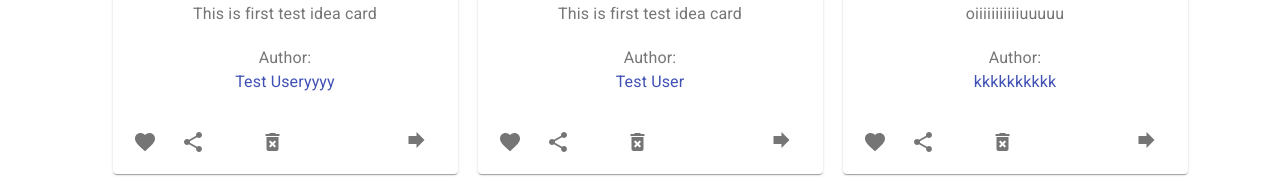
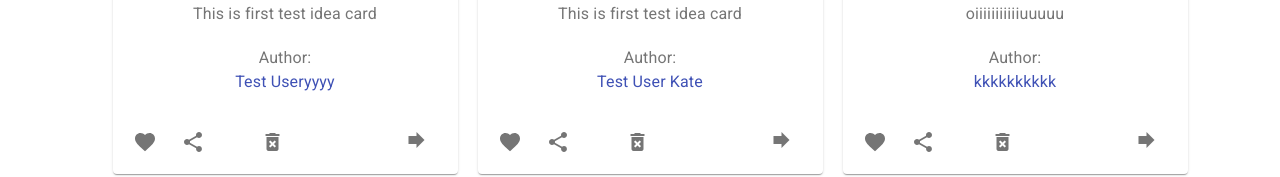
Before and after one commit to KaterynaTymchenko/Koa, a React (Create React App) app: page / in a window 1280 px wide. Shown: the part 457-634 px from the top of the page. Built offline with nearby package versions, Linux system fonts and the light colour scheme; data requests are answered from the project's data file.

Commit message:
Add correct url

```diff
--- a/db.json
+++ b/db.json
@@ -7,10 +7,10 @@
       "id": 1
     },
     {
-      "id": 2,
       "title": "Test idea card",
       "description": "This is first test idea card",
-      "author": "Test User"
+      "author": "Test User Kate",
+      "id": 2
     },
     {
       "title": "Kate",
--- a/src/routes/IdeaList/components/IdeaItem.jsx
+++ b/src/routes/IdeaList/components/IdeaItem.jsx
@@ -45,7 +45,7 @@ export default function IdeaItem(props) {
         <Button onClick={() => props.deleteIdea(props.id)}>
           <i className="material-icons iconDelete">delete_forever</i>
         </Button>
-        <Link className="link" to={{ pathname: `/${props.id}` }}>
+        <Link className="link" to={{ pathname: `/ideas/${props.id}` }}>
           <i className="material-icons">forward</i>
         </Link>
       </CardActions>
--- a/src/routes/Router.jsx
+++ b/src/routes/Router.jsx
@@ -9,7 +9,7 @@ function Router() {
     <Switch>
       <Route exact path="/" component={IdeaList} />
       <Route path="/create-idea" component={IdeaMaker} />
-      <Route path="/:id" component={Idea} />
+      <Route path="/ideas/:id" component={Idea} />
     </Switch>
   );
 }
```
